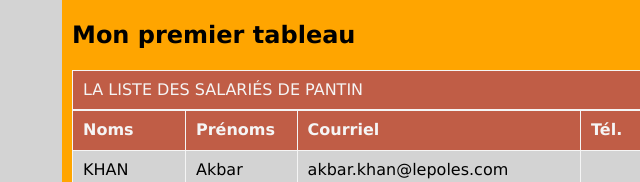
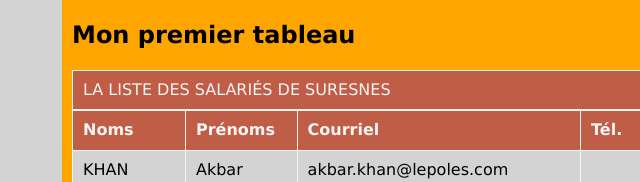
Before and after one commit to vienendelsur/lps_miniSITE, a plain HTML site: page tableaux.html in a window 1280 px wide. Shown: the part 399-581 px from the top of the page, 278-918 px from the left. Drawn offline with Linux system fonts and the light colour scheme.

Commit message:
Update tableaux.html

```diff
--- a/tableaux.html
+++ b/tableaux.html
@@ -48,7 +48,7 @@
 <div id="main" class="fond_orange">
 <h2>Mon premier tableau</h2>
 <table>
-    <caption>La liste des salariés de Pantin</caption>
+    <caption>La liste des salariés de Suresnes</caption>
     <thead><!-- thead la rangée en-tête de colonne -->
         <tr><!-- tr table row une rangée de tableau -->
             <th>Noms</th><!-- th table head une cellule d'en-tête de colonne -->
```
